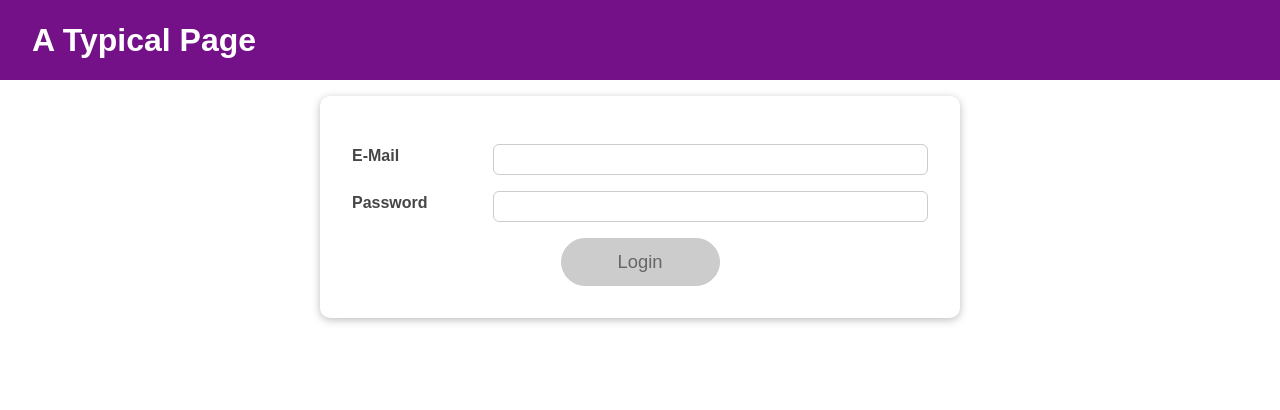
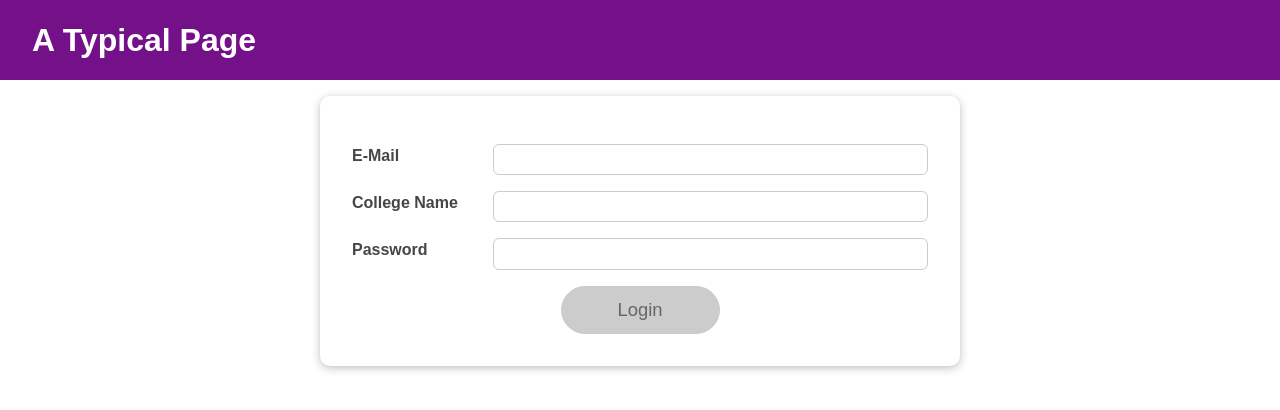
Before and after one commit to vikaskumar0205/Basic_React.js, a React (Create React App) app: page / in a window 1280 px wide. Shown: the top 410 px of the page. Built offline with nearby package versions, Linux system fonts and the light colour scheme.

Commit message:
adding college name

```diff
--- a/src/App.js
+++ b/src/App.js
@@ -14,7 +14,7 @@ function App() {
     if (getData === "1") setIsLoggedIn(true);
   }, [isLoggedIn]);
 
-  const loginHandler = (email, password) => {
+  const loginHandler = (email, college_name, password) => {
     // we are passing 1 for the login
     localStorage.setItem("isLoggedIn", '1');
     setIsLoggedIn(true);
--- a/src/components/Login/Login.js
+++ b/src/components/Login/Login.js
@@ -7,16 +7,19 @@ import Button from "../UI/Button/Button";
 const Login = (props) => {
   const [enteredEmail, setEnteredEmail] = useState("");
   const [emailIsValid, setEmailIsValid] = useState();
+  const [enteredCollegeName, setEnteredCollegeName] = useState("");
+  const [collegeNameIsValid, setCollegeNameIsValid] = useState();
   const [enteredPassword, setEnteredPassword] = useState("");
   const [passwordIsValid, setPasswordIsValid] = useState();
   const [formIsValid, setFormIsValid] = useState(false);
-
 
   // Using useEffect we can check the conditions for the email and password in one function.
   useEffect(() => {
     const getId = setTimeout(() => {
       setFormIsValid(
-        enteredEmail.includes("@") && enteredPassword.trim().length > 6
+        enteredEmail.includes("@") &&
+          enteredCollegeName.trim().length > 0 &&
+          enteredPassword.trim().length > 6
       );
     }, 100);
 
@@ -24,10 +27,15 @@ const Login = (props) => {
     return () => {
       clearTimeout(getId);
     };
-  }, [enteredEmail, enteredPassword]);
+  }, [enteredEmail, enteredCollegeName, enteredPassword]);
 
   const emailChangeHandler = (event) => {
     setEnteredEmail(event.target.value);
+  };
+
+  // new added function
+  const collegeNameChangeHandler = (event) => {
+    setEnteredCollegeName(event.target.value);
   };
 
   const passwordChangeHandler = (event) => {
@@ -38,13 +46,18 @@ const Login = (props) => {
     setEmailIsValid(enteredEmail.includes("@"));
   };
 
+  // new added function
+  const validateCollegeNameHandler = () => {
+    setCollegeNameIsValid(enteredCollegeName.trim().length > 0);
+  };
+
   const validatePasswordHandler = () => {
     setPasswordIsValid(enteredPassword.trim().length > 6);
   };
 
   const submitHandler = (event) => {
     event.preventDefault();
-    props.onLogin(enteredEmail, enteredPassword);
+    props.onLogin(enteredEmail, enteredCollegeName, enteredPassword);
   };
 
   return (
@@ -64,6 +77,22 @@ const Login = (props) => {
             onBlur={validateEmailHandler}
           />
         </div>
+
+        <div
+          className={`${classes.control} ${
+            collegeNameIsValid === false ? classes.invalid : ""
+          }`}
+        >
+          <label htmlFor="college_name">College Name</label>
+          <input
+            type="text"
+            id="college_name"
+            value={enteredCollegeName}
+            onChange={collegeNameChangeHandler}
+            onBlur={validateCollegeNameHandler}
+          ></input>
+        </div>
+
         <div
           className={`${classes.control} ${
             passwordIsValid === false ? classes.invalid : ""
--- a/src/components/UI/Card/Card.js
+++ b/src/components/UI/Card/Card.js
@@ -1,6 +1,6 @@
-import React from 'react';
+import React from "react";
 
-import classes from './Card.module.css';
+import classes from "./Card.module.css";
 
 const Card = (props) => {
   return (
```
